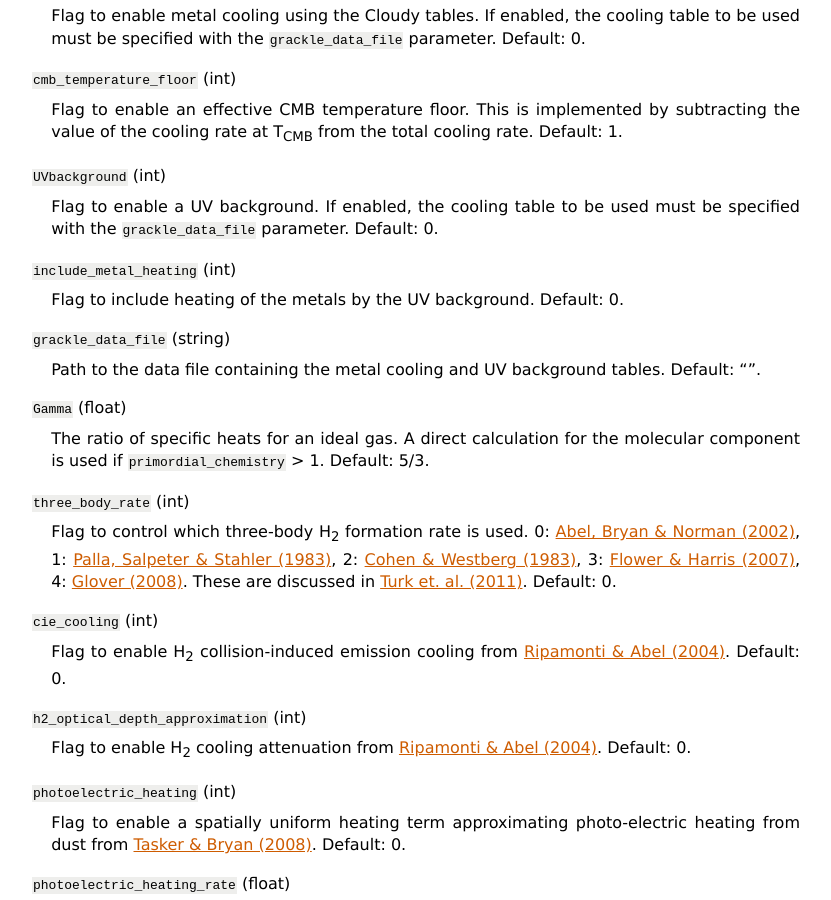
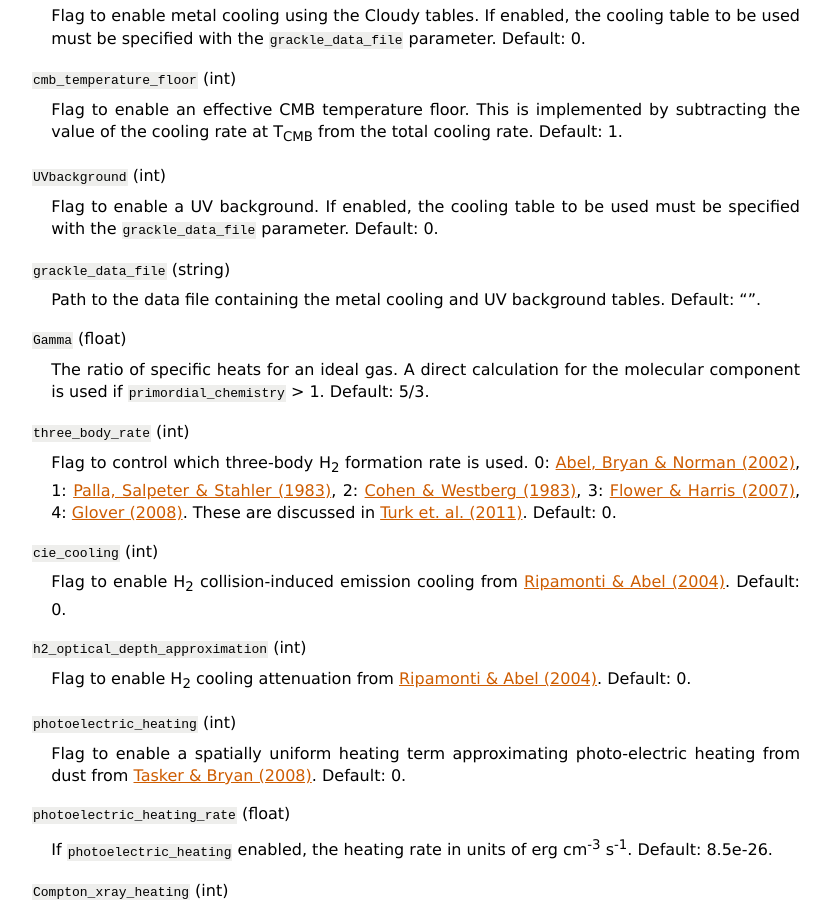
Before and after one commit to grackle-project/grackle, a Sphinx documentation site: the page built from doc/source/Parameters.rst, in a window 1280 px wide and 900 px high, scrolled down 969 px. Shown: the whole window, without its empty margins (48-879 px from the left). Built offline with Sphinx 7.4.7, drawn with Linux system fonts in a browser that asks for light colours.

Commit message:
Removing last instances of include_metal_heating.

```diff
--- a/doc/source/Integration.rst
+++ b/doc/source/Integration.rst
@@ -89,7 +89,6 @@ parameters.
   my_chemistry.primordial_chemistry = 3;   // molecular network with H, He, D
   my_chemistry.metal_cooling = 1;          // metal cooling on
   my_chemistry.UVbackground = 1;           // UV background on
-  my_chemistry.include_metal_heating = 1;  // heating on metals by UVB on
   my_chemistry.grackle_data_file = "CloudyData_UVB=HM2012.h5"; // data file
 
 Once the desired parameters have been set, the chemistry and cooling rates
--- a/doc/source/Parameters.rst
+++ b/doc/source/Parameters.rst
@@ -33,9 +33,6 @@ For all on/off integer flags, 0 is off and 1 is on.
 
 ``UVbackground`` (int)
     Flag to enable a UV background.  If enabled, the cooling table to be used must be specified with the ``grackle_data_file`` parameter.  Default: 0.
-
-``include_metal_heating`` (int)
-    Flag to include heating of the metals by the UV background.  Default: 0.
 
 ``grackle_data_file`` (string)
     Path to the data file containing the metal cooling and UV background tables.  Default: "".
```
Also changed, not shown: 2 other files.
